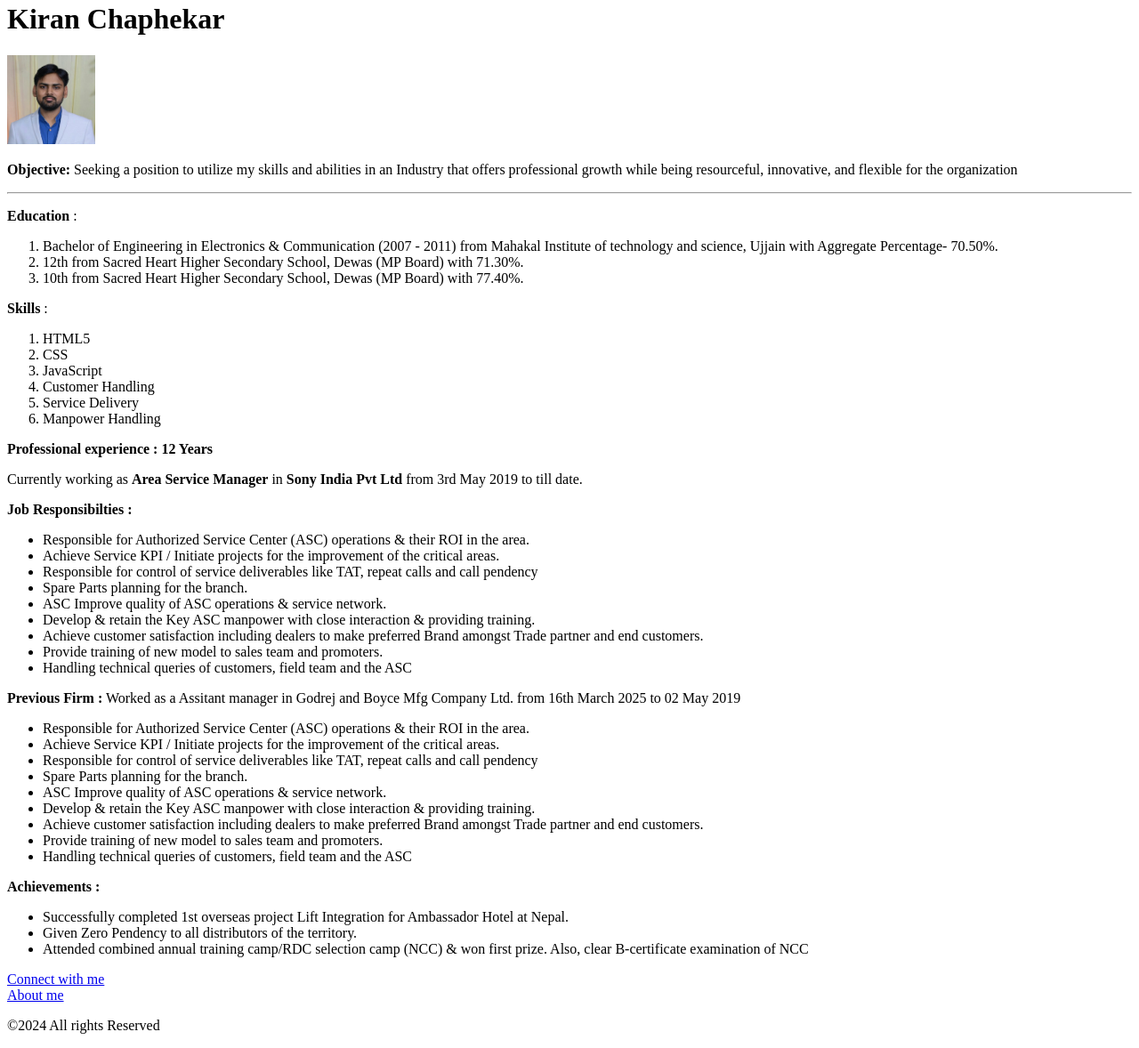
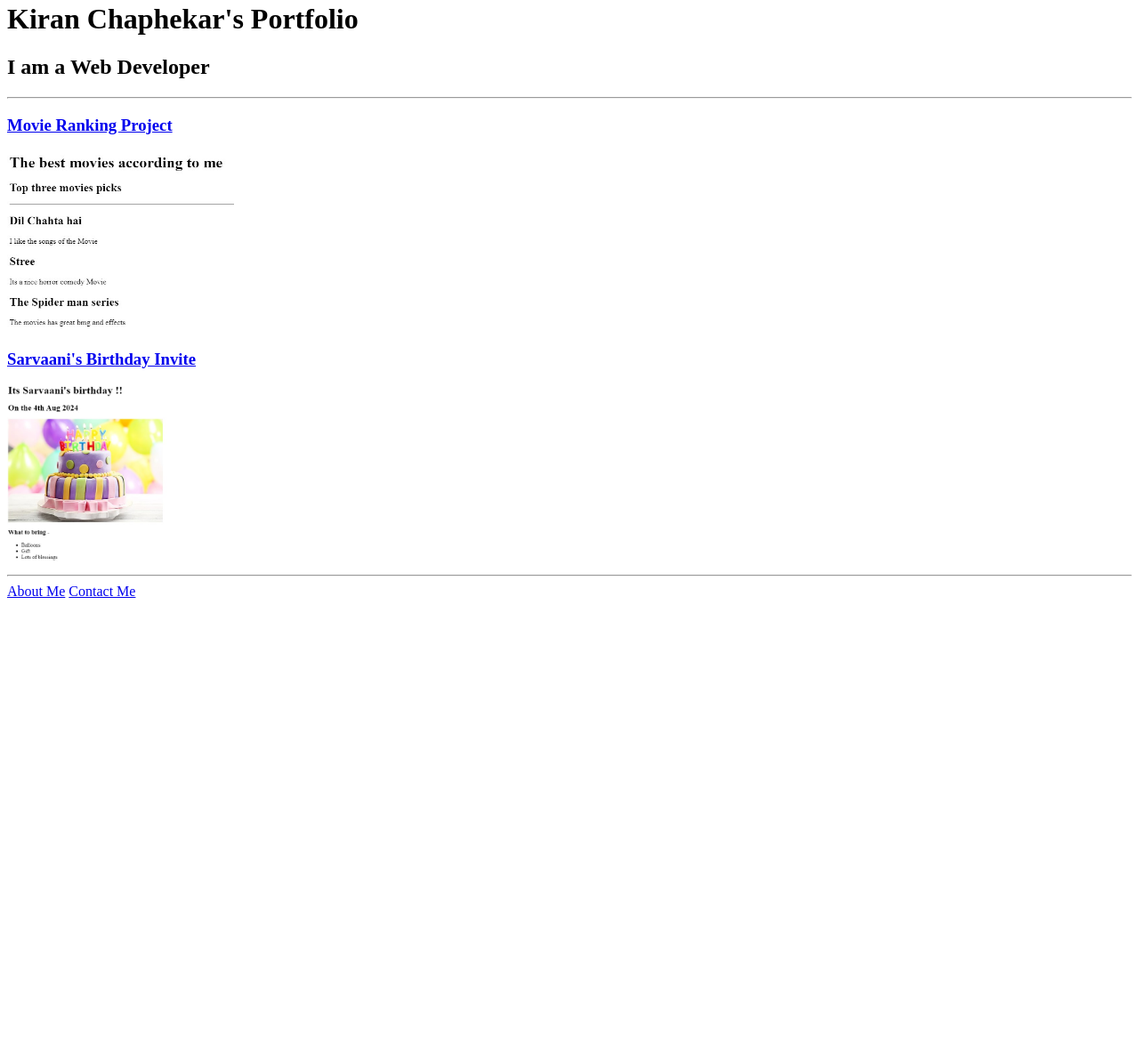
Before and after one commit to Codewidkiran/html-portfolio, a plain HTML site: page index.html in a window 1280 px wide. Shown: the part 18-1196 px from the top of the page at 89% size. After the commit the page ends 800 px from the top, so only its background shows below. Drawn offline with Linux system fonts and the light colour scheme.

Commit message:
Add files via upload

```diff
--- a/index.html
+++ b/index.html
@@ -1,76 +1,38 @@
+<!-- TODO 1: Create the HTML Boilerplate -->
 <!DOCTYPE html>
 <html lang="en">
 <head>
     <meta charset="UTF-8">
-    <title>My Resume</title>
+    <meta name="viewport" content="width=device-width, initial-scale=1.0">
+    <title>My Portfolio</title>
 </head>
 <body>
-        <h1>Kiran Chaphekar</h1>
-        <img src="./My PP size photo.jpg" height="100" alt="Passport size image">
-        <p><b>Objective:</b> Seeking a position to utilize my skills and abilities in an Industry that offers professional growth while being resourceful, innovative, and flexible for the organization</p>
-<hr>
-        <p><b>Education</b> :
-            <ol>
-            <li>Bachelor of Engineering in Electronics & Communication (2007 - 2011) from Mahakal Institute of technology and science, Ujjain with Aggregate Percentage- 70.50%.</li>
-            <li>12th from Sacred Heart Higher Secondary School, Dewas (MP Board) with 71.30%.</li>
-            <li>10th from Sacred Heart Higher Secondary School, Dewas (MP Board) with 77.40%.</li>
-            </ol>
-
-            </p>
-
-            <p><b>Skills</b> :
-                <ol>
-                <li>HTML5</li>
-                <li>CSS</li>
-                <li>JavaScript</li>
-                <li>Customer Handling</li>
-                <li>Service Delivery</li>
-                <li>Manpower Handling</li>
-                </ol>
-
-                </p>
-                <p><b>Professional experience : 12 Years</b>
-                    <p> Currently working as <b>Area Service Manager</b> in <b>Sony India Pvt Ltd</b> from 3rd May 2019 to till date.  </p>
-                    <p><b>Job Responsibilties :</b></p>
-                    <ul>
-                    <li>Responsible for Authorized Service Center (ASC) operations & their ROI in the area.</li>
-                    <li>Achieve Service KPI / Initiate projects for the improvement of the critical areas.</li>
-                    <li>Responsible for control of service deliverables like TAT, repeat calls and call pendency</li>
-                    <li>Spare Parts planning for the branch.</li>
-                    <li>ASC Improve quality of ASC operations & service network.</li>
-                    <li>Develop & retain the Key ASC manpower with close interaction & providing training.</li>
-                    <li>Achieve customer satisfaction including dealers to make preferred Brand amongst Trade partner and end customers.</li>
-                    <li>Provide training of new model to sales team and promoters.</li>
-                    <li>Handling technical queries of customers, field team and the ASC</li>
-                    </ul>
-
-                    </p>
-                    <p><b>Previous Firm :</b> Worked as a Assitant manager in Godrej and Boyce Mfg Company Ltd. from 16th March 2025 to 02 May 2019 </p>
-                    <ul>
-                        <li>Responsible for Authorized Service Center (ASC) operations & their ROI in the area.</li>
-                        <li>Achieve Service KPI / Initiate projects for the improvement of the critical areas.</li>
-                        <li>Responsible for control of service deliverables like TAT, repeat calls and call pendency</li>
-                        <li>Spare Parts planning for the branch.</li>
-                        <li>ASC Improve quality of ASC operations & service network.</li>
-                        <li>Develop & retain the Key ASC manpower with close interaction & providing training.</li>
-                        <li>Achieve customer satisfaction including dealers to make preferred Brand amongst Trade partner and end customers.</li>
-                        <li>Provide training of new model to sales team and promoters.</li>
-                        <li>Handling technical queries of customers, field team and the ASC</li>
-                        </ul>
-
-                        <p><b>Achievements :</b></p>
-                        <ul>
-                            <li>Successfully completed 1st overseas project Lift Integration for Ambassador Hotel at Nepal.</li>
-                            <li>Given Zero Pendency to all distributors of the territory.</li>
-                            <li>Attended combined annual training camp/RDC selection camp (NCC) & won first prize. Also, clear B-certificate examination of NCC</li>
-                        </ul>
-                        <a href="./contact.html">Connect with me</a> <br>
-                        <a href="./about.html">About me</a>
-                        <p>
-                        <footer>
-                            ©2024 All rights Reserved
-                        </footer>
-                    </p>
-
+<h1>Kiran Chaphekar's Portfolio</h1>
+<h2>I am a Web Developer</h2>
+<hr/>
+<h3>
+<a href ="./public/movie-ranking.html">Movie Ranking Project</a>
+</h3>
+<img src ="./assets/images/Movie_Rankng.jpg" height="200">
+<h3>
+    <a href = "./public/birthday-invite.html">Sarvaani's Birthday Invite</a>
+</h3>
+<img src ="./assets/images/Sarvaani_Bday_Invite.jpg" height="200">
+<hr/>
+<a href ="./public/about.html"> About Me</a>
+<a href ="./public/contact.html"> Contact Me</a>
 </body>
 </html>
+<!-- TODO 2: Add Your previous projects' HTML into the public folder -->
+
+<!-- TODO 3: Take screenshots of your project previews and add the images to the images folder -->
+
+<!-- TODO 4: Add titles/subtitles etc. -->
+
+<!-- TODO 5: Add a link to the project pages -->
+
+<!-- TODO 6: Add images to show the project previews
+HINT for TODO 6: You can use the height attribute set to 200 to make the image smaller:
+https://developer.mozilla.org/en-US/docs/Web/HTML/Element/img#attr-height -->
+
+<!-- TODO 7: Add the Contact Me and About Me page links -->
```
